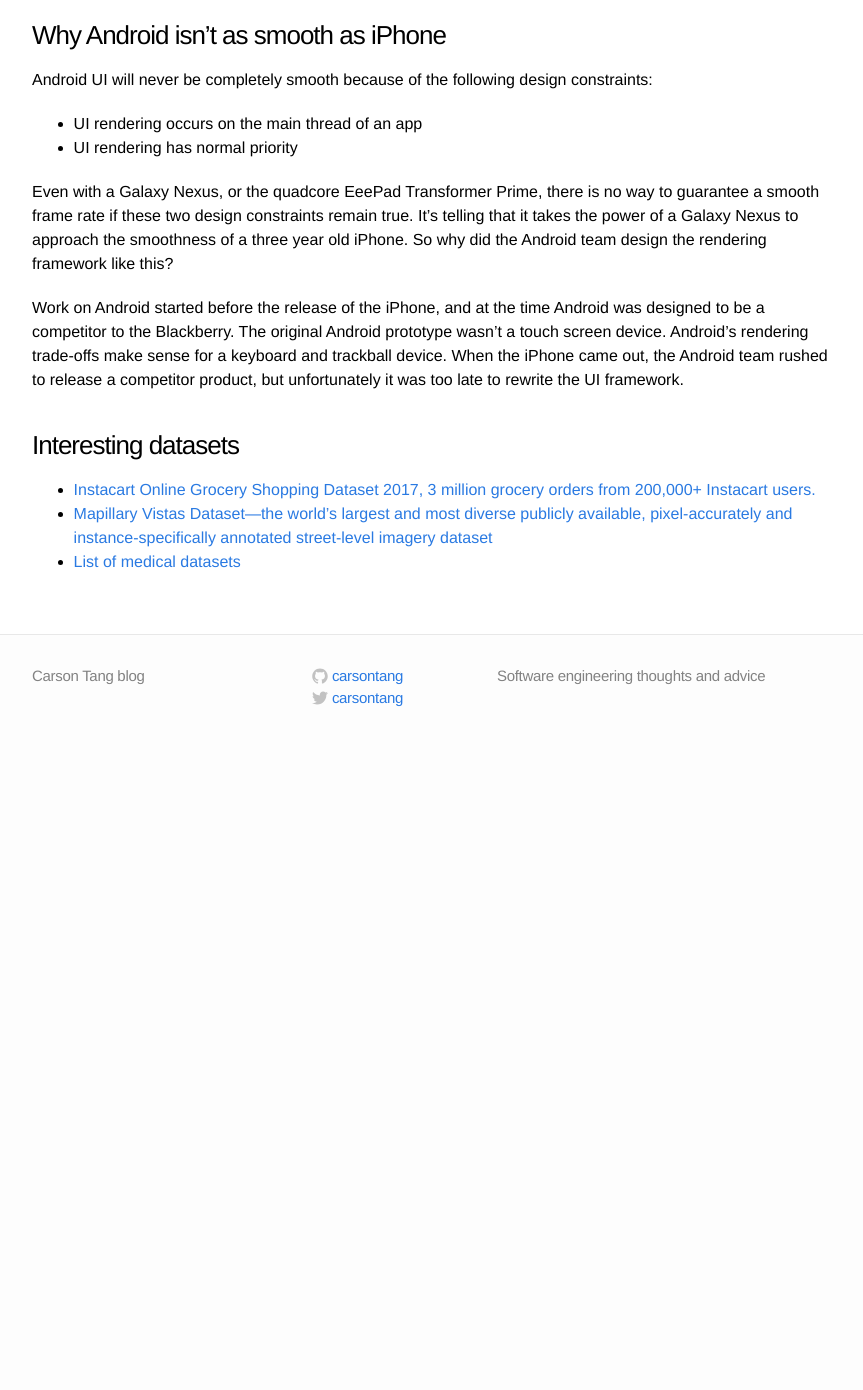
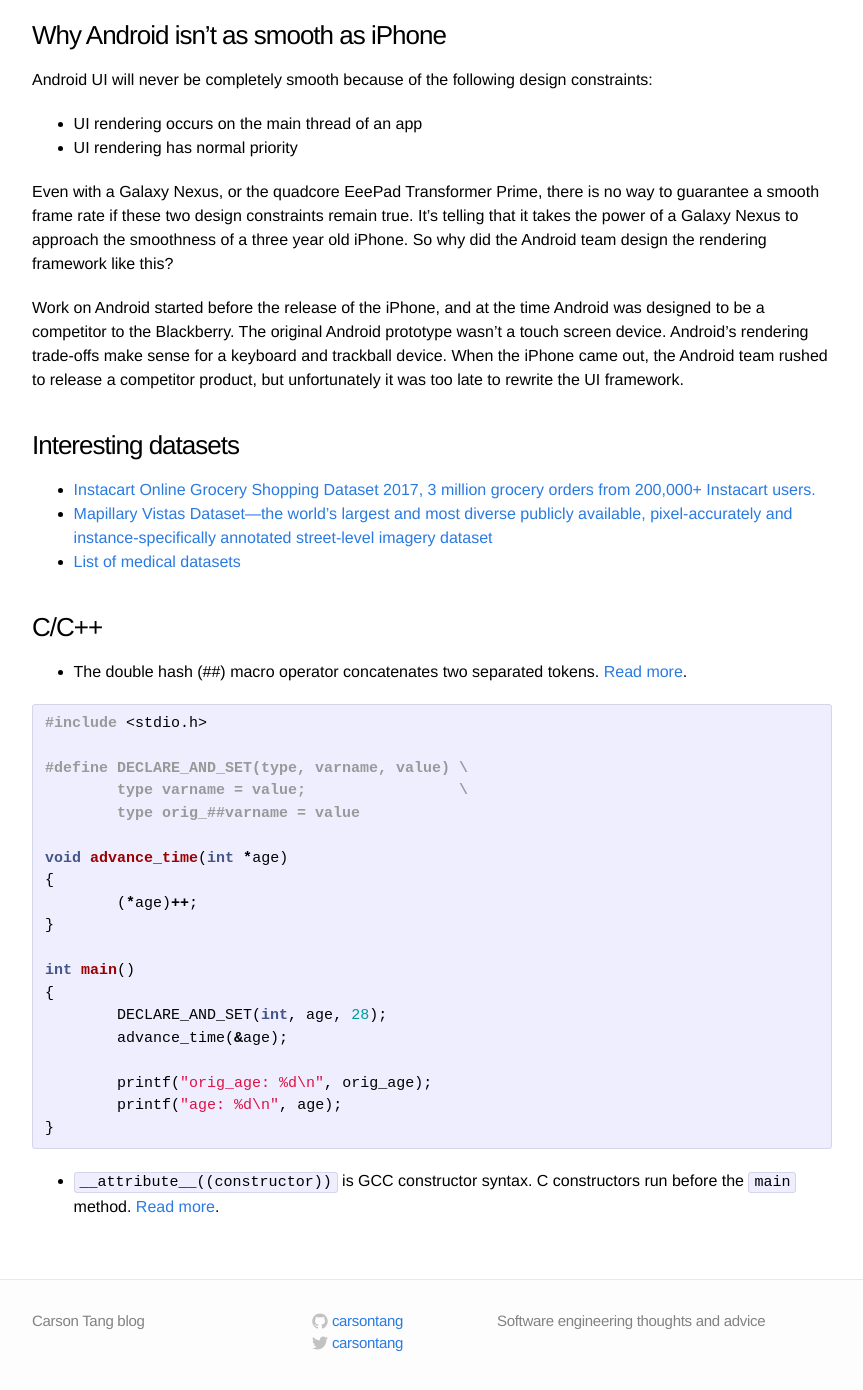
Before and after one commit to carsontang/carsontang.github.io, a Jekyll site: the page built from notes.md, in a window 1280 px wide and 1400 px high, scrolled down 3091 px. Shown: the top 1390 px of the window, without its empty margins (208-1071 px from the left). Built offline with Jekyll 4.4.1, drawn with Linux system fonts in a browser that asks for light colours; before the commit the page ends 3846 px from its top, so only the background shows below that.

Commit message:
Notes on C and Cpp
Description: See title

Test Plan:

```diff
--- a/notes.md
+++ b/notes.md
@@ -137,3 +137,33 @@ to rewrite the UI framework.
 * [Instacart Online Grocery Shopping Dataset 2017, 3 million grocery orders from 200,000+ Instacart users.](https://tech.instacart.com/3-million-instacart-orders-open-sourced-d40d29ead6f2)
 * [Mapillary Vistas Dataset—the world’s largest and most diverse publicly available, pixel-accurately and instance-specifically annotated street-level imagery dataset](http://blog.mapillary.com/product/2017/05/03/mapillary-vistas-dataset.html)
 * [List of medical datasets](https://github.com/beamandrew/medical-data)
+
+### C/C++
+
+* The double hash (\#\#) macro operator concatenates two separated tokens. [Read more](https://www.cprogramming.com/reference/preprocessor/token-pasting-operator.html).
+
+{% highlight c %}
+
+#include <stdio.h>
+
+#define DECLARE_AND_SET(type, varname, value) \
+        type varname = value;                 \
+        type orig_##varname = value
+
+void advance_time(int *age)
+{
+        (*age)++;
+}
+
+int main()
+{
+        DECLARE_AND_SET(int, age, 28);
+        advance_time(&age);
+
+        printf("orig_age: %d\n", orig_age);
+        printf("age: %d\n", age);
+}
+
+{% endhighlight %}
+
+* `__attribute__((constructor))` is GCC constructor syntax. C constructors run before the `main` method. [Read more](https://www.geeksforgeeks.org/__attribute__constructor-__attribute__destructor-syntaxes-c/).
```
